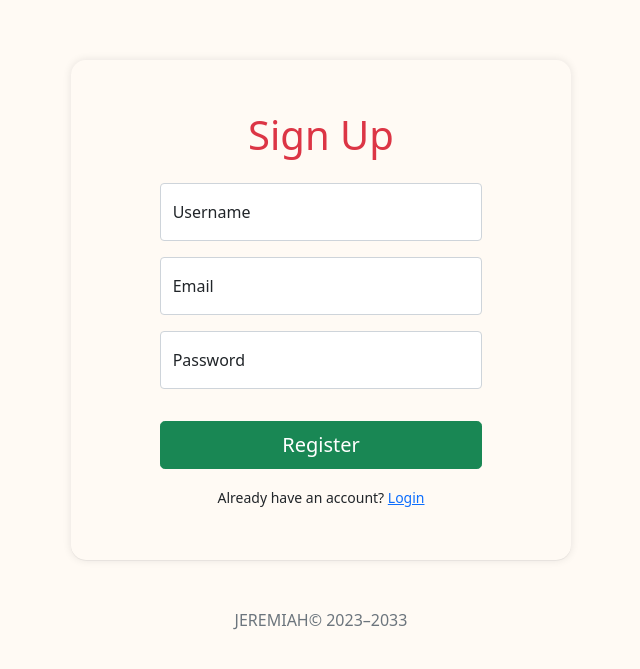
After one commit to Jeremieon/flask_todo, a Flask app: page /register in a window 1280 px wide. The commit adds this page. Shown: the top 669 px of the page, without its empty margins (319-959 px from the left). Run offline with Flask 3, Linux system fonts and the light colour scheme.

Commit message:
i dont even know what am doing anymore lol

```diff
--- a/app.py
+++ b/app.py
@@ -1,23 +1,41 @@
-from flask import Flask,render_template,request,redirect,url_for,jsonify,flash
+from flask import Flask,render_template,request,redirect,url_for,jsonify,flash,session
 from flask_sqlalchemy import SQLAlchemy
 from random import choice
+from werkzeug.security import generate_password_hash,check_password_hash
+from sqlalchemy.sql import func
+
 app = Flask(__name__)
-from sqlalchemy.sql import func
-app.config['SQLALCHEMY_DATABASE_URI'] = 'postgresql://postgres:1990@localhost/sample_db'
+
+app.config['SQLALCHEMY_DATABASE_URI'] = 'postgresql://postgres:1990@localhost/samp_db'
+app.secret_key = '8UjaMYHyGC_abrueAGwmQDH7yf7rhSH8E-GuWKd_5D4'
 app.config['SQLALCHEMY_TRACK_MODIFICATIONS'] = False
 db = SQLAlchemy(app)
 app.app_context().push()
 
+class User(db.Model):
+    id = db.Column(db.Integer, primary_key=True)
+    username = db.Column(db.String(50), unique=True,nullable=False)
+    email = db.Column(db.String(120), unique=True,nullable=False)
+    password = db.Column(db.String(300), nullable=False)
+    todo = db.relationship('Todo', backref='user',lazy=True)
+
+
+    def __init__(self, username, password,email):
+        self.username = username
+        self.email = email
+        self.password = password
 
 class Todo(db.Model):
     id = db.Column(db.Integer, primary_key=True)
     content = db.Column(db.String(300), nullable=False)
     created_at = db.Column(db.DateTime(timezone=True),
                            server_default=func.now())
+    user_no = db.Column(db.Integer, db.ForeignKey('user.id'))
     color_me = db.Column(db.String(100))
 
-    def __init__(self, content,color_me):
+    def __init__(self, content,color_me,user_no):
         self.content = content
+        self.user_no = user_no
         self.color_me = color_me
 
     def serialize(self):
@@ -35,10 +53,60 @@ class Todo(db.Model):
 db.create_all()
 
 
-@app.route('/data/')
-def RetrieveDataList():
-    tasks = Todo.query.order_by(Todo.id.desc()).all()
-    return render_template('tasklist.html',tasks = tasks)
+#===============User Auth===================#
+# Route to create a new post for a user
+@app.route('/register', methods=['GET', 'POST'])
+def create_user():
+    if request.method == 'POST':
+        username = request.form['username']
+        email = request.form['email']
+        password = request.form['password']
+        password_hash = generate_password_hash(password)
+        user = User(username=username, email=email, password=password_hash)
+        db.session.add(user)
+        db.session.commit()
+
+        flash('Registration successful. Please log in.')
+        return redirect(url_for('login'))
+    return render_template('register.html')
+
+#protected
+@app.route('/')
+def dashboard():
+    if 'username' in session:
+        return redirect(url_for('home'))
+    else:
+        return redirect(url_for('login'))
+
+# Login Route
+@app.route('/login', methods=['GET', 'POST'])
+def login():
+    if request.method == 'POST':
+        username = request.form['username']
+        password = request.form['password']
+
+        # Find the user in the database
+        user = User.query.filter_by(username=username).first()
+
+        if user and check_password_hash(user.password, password):
+            session['username'] = user.username
+            flash('Login successful')
+            return redirect(url_for('dashboard'))
+
+        flash('Invalid username or password.')
+    return render_template('login.html')
+
+@app.route('/logout')
+def logout():
+    session.pop('username', None)
+    flash('Logged out successfully.')
+    return redirect(url_for('login'))
+#===============End of User Auth===================#
+
+# @app.route('/data/')
+# def RetrieveDataList():
+#     tasks = Todo.query.order_by(Todo.id.desc()).all()
+#     return render_template('tasklist.html',tasks = tasks)
 #api get
 @app.route('/api/tasks', methods=['GET'])
 def get_api_data():
@@ -46,22 +114,24 @@ def get_api_data():
     serialized_tasks = [task.serialize() for task in tasks]
     return jsonify(serialized_tasks),200
 
-@app.route('/',methods=['POST','GET'])
+@app.route('/late',methods=['POST','GET'])
 def home():
     data_list = ['danger','info','primary','secondary','success','dark','warning']
     colors = choice(data_list)
+    user = session['username']
+    users = User.query.filter_by(username=user).first()
     if request.method == 'POST':
         task_content = request.form['content']
-        new_task = Todo(content=task_content,color_me=colors)
+        new_task = Todo(content=task_content,color_me=colors,user_no=users.id)
 
         try:
             db.session.add(new_task)
             db.session.commit()
             return redirect('/')
         except:
-            return 'There was an error while adding the task try again'
+            flash('There was an error while adding the task try again')
     else:
-        tasks = Todo.query.order_by(Todo.id.desc()).all()
+        tasks =  Todo.query.filter_by(user_no=users.id).all()
         return render_template("index.html",tasks=tasks)
 
 #post api
--- /dev/null
+++ b/static/css/baselogin.css
@@ -0,0 +1,26 @@
+* {
+    box-sizing: border-box;
+  }
+  main {
+    margin: 0 auto ;
+    width: 500px;
+    height: 500px;
+    text-align: center;
+    display: flex;
+    align-items: center;
+    margin-top: 60px;
+    justify-content: center;
+    box-shadow: rgba(17, 17, 26, 0.05) 0px 1px 0px, rgba(17, 17, 26, 0.1) 0px 0px 8px;
+    border-radius: 15px;
+}
+
+body {
+  background-color: #FFFAF4;
+}
+
+.pito{
+    display: flex;
+    margin:0 auto;
+    justify-self: center;
+    margin-top: 55px;
+}
--- /dev/null
+++ b/templates/baselogin.html
@@ -0,0 +1,24 @@
+<!DOCTYPE html>
+<html lang="en">
+<head>
+    <meta charset="UTF-8">
+    <meta http-equiv="X-UA-Compatible" content="IE=edge">
+    <meta name="viewport" content="width=device-width, initial-scale=1.0">
+    <title>Login</title>
+    <link href="https://cdn.jsdelivr.net/npm/bootstrap@5.0.2/dist/css/bootstrap.min.css" rel="stylesheet" integrity="sha384-EVSTQN3/azprG1Anm3QDgpJLIm9Nao0Yz1ztcQTwFspd3yD65VohhpuuCOmLASjC" crossorigin="anonymous">
+    <link rel="stylesheet" href="/static/css/baselogin.css">
+    <title>Jeremiah - {%block title %}{%endblock%}</title>
+    <link rel="icon" type="image/x-icon" href="/static/images/favicon.png">
+  </head>
+<body>
+  {% for message in get_flashed_messages() %}
+  {% if message == 'Invalid username or password.' %}
+      <div class="alert alert-danger w-25 text-center pito" >{{ message }}</div>
+      {% elif message == 'Registration successful. Please log in.' %}
+      <div class="alert alert-success w-25 text-center pito" >{{ message }}</div>
+    {% endif %}
+  {% endfor %}
+  {% block login %}{% endblock %}
+  <p class="mt-5 mb-3 text-muted text-center">JEREMIAH&copy; 2023–2033</p>
+</body>
+</html>
--- a/templates/index.html
+++ b/templates/index.html
@@ -1,13 +1,15 @@
 {% extends 'base.html' %}
 
 {% block body %}
+
 <div class="all-element">
-<form action="/" method="POST">
+<form action="" method="POST">
   <div class="input-group my-4 ">
     <input type="text" class="form-control " name="content" placeholder="Enter your Task Here" style="width: 600px;">
     <button class="btn btn-outline-success bg-info text-light" type="submit" >Add Task</button>
   </div>
 </form>
+
 {% if tasks|length < 1 %}
 <h4>There are no tasks. Create one below!</h4>
 {% else %}
--- /dev/null
+++ b/templates/register.html
@@ -0,0 +1,26 @@
+{% extends 'baselogin.html' %}
+
+{% block login %}
+<main class="form-signin">
+    <form action="/register" method="post">
+      <h1 class="h1 mb-4 fw-lighter text-danger">{%block title %}Sign Up{%endblock%}</h1>
+
+      <div class="form-floating mb-3">
+        <input type="text" class="form-control" name="username"placeholder="Username">
+        <label for="username">Username</label>
+      </div>
+
+      <div class="form-floating mb-3">
+        <input type="email" class="form-control" name="email"placeholder="example@xyz.com">
+        <label for="email">Email</label>
+      </div>
+      <div class="form-floating mb-3">
+        <input type="password" class="form-control" name="password" placeholder="Password">
+        <label for="password">Password</label>
+      </div>
+      <button class="w-100 btn my-3 btn-lg btn-success" type="submit">Register</button>
+      <small>Already have an account? <a href="/login">Login</a></small>
+
+    </form>
+  </main>
+{% endblock %}
```
Also changed, not shown: templates/base.html (+7 -0 lines), templates/login.html (added, +21 -0 lines).
